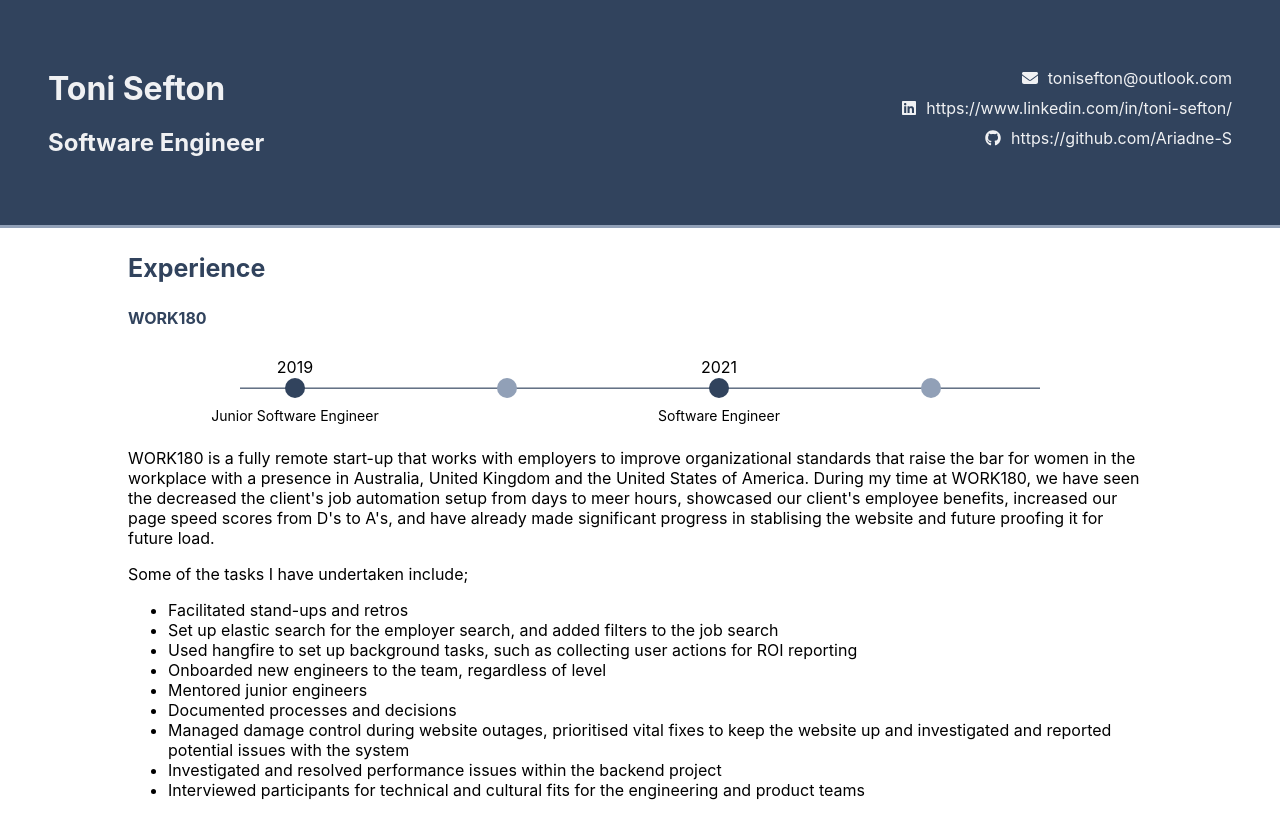
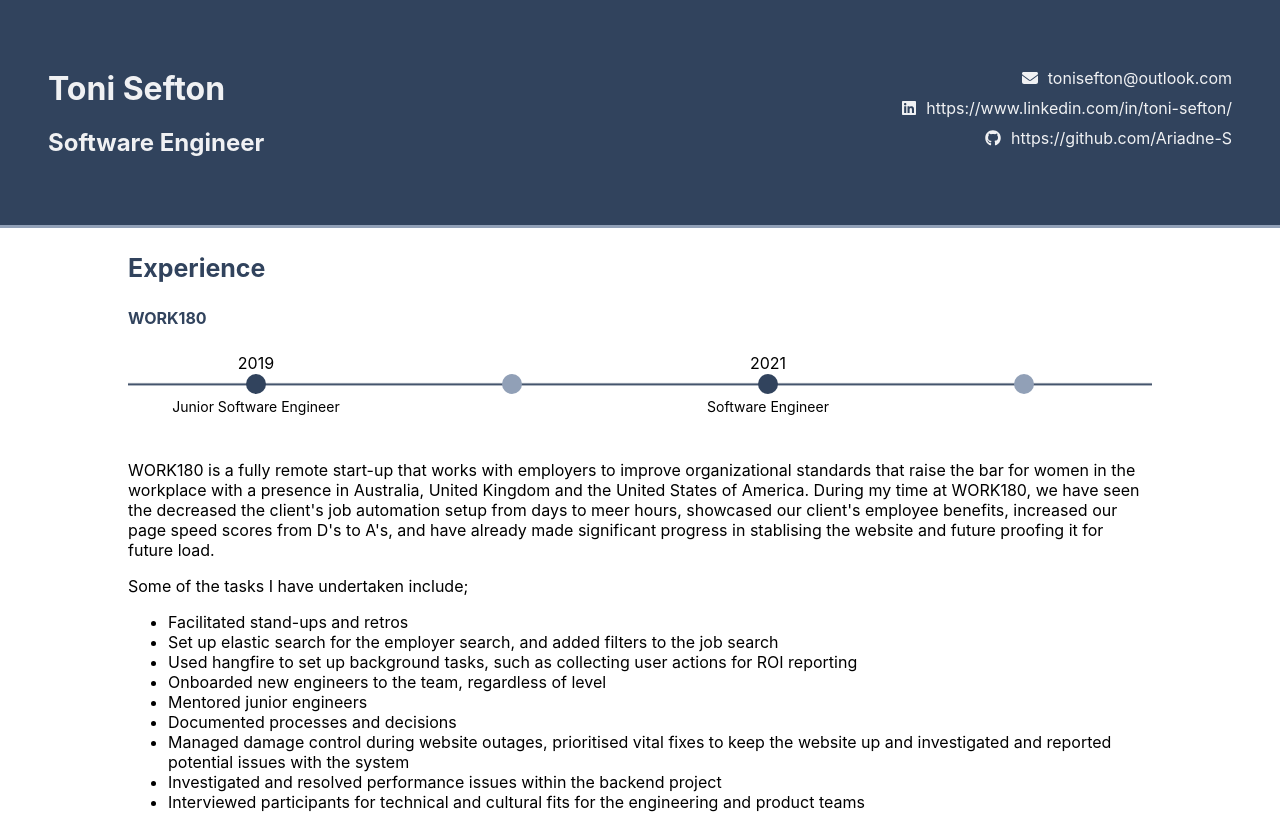
Before and after one commit to Ariadne-S/Resume, a Next.js app in the folder resume-2022/: page / in a window 1280 px wide. Shown: the top 814 px of the page. Built offline with nearby package versions, Linux system fonts and the light colour scheme.

Commit message:
Education section

```diff
--- a/resume-2022/components/experience-timeline.tsx
+++ b/resume-2022/components/experience-timeline.tsx
@@ -13,21 +13,23 @@ const Timeline: FC = () => {
 }
 
 const TimeLineUl = styled.ul`
-    width:800px;
-    height: 20px;
+    width:100%;
+    height: 2rem;
     list-style: none;
     text-align: justify;
-    margin: 50px auto;
+    margin: 40px auto;
+    margin-bottom: 60px;
     background: linear-gradient(to bottom, rgba(255,255,255,0) 0%, rgba(255,255,255,0) 45%, #31435d 51%, rgba(255,255,255,0) 57%, rgba(255,255,255,0) 100%);
+    display: flex;
+    justify-content: space-between;
+    padding-left: 0;
 
     &:after {
         display: inline-block;
         content: "";
-        width: 100%;
     }
 
     li {
-        display: inline-block;
         width: 20px;
         height: 20px;
         background: #31435d;
@@ -35,7 +37,7 @@ const TimeLineUl = styled.ul`
         line-height: 1.2;
         position: relative;
         border-radius: 50%;
-        margin: 0 96px;
+        margin: auto;
 
         &:before {
             display: inline-block;
@@ -44,7 +46,7 @@ const TimeLineUl = styled.ul`
             position: absolute;
             left: 50%;
             transform: translateX(-50%);
-             top: -20px;
+            top: -20px;
         }
 
         &:after {
@@ -54,15 +56,12 @@ const TimeLineUl = styled.ul`
             position: absolute;
             left: 50%;
             transform: translateX(-50%);
-            width: 200px;
+            width: 16vw;
             bottom: 0;
-            margin-bottom: -10px;
+            margin-bottom: -5px;
             transform: translate(-50%, 100%);
         }
 
-        &:first-child {
-          margin-left: 5px;
-        }
 
         &.pale {
             background: #91a0b7;
@@ -70,4 +69,6 @@ const TimeLineUl = styled.ul`
     }
 `
 
+
+
 export default Timeline;
```
